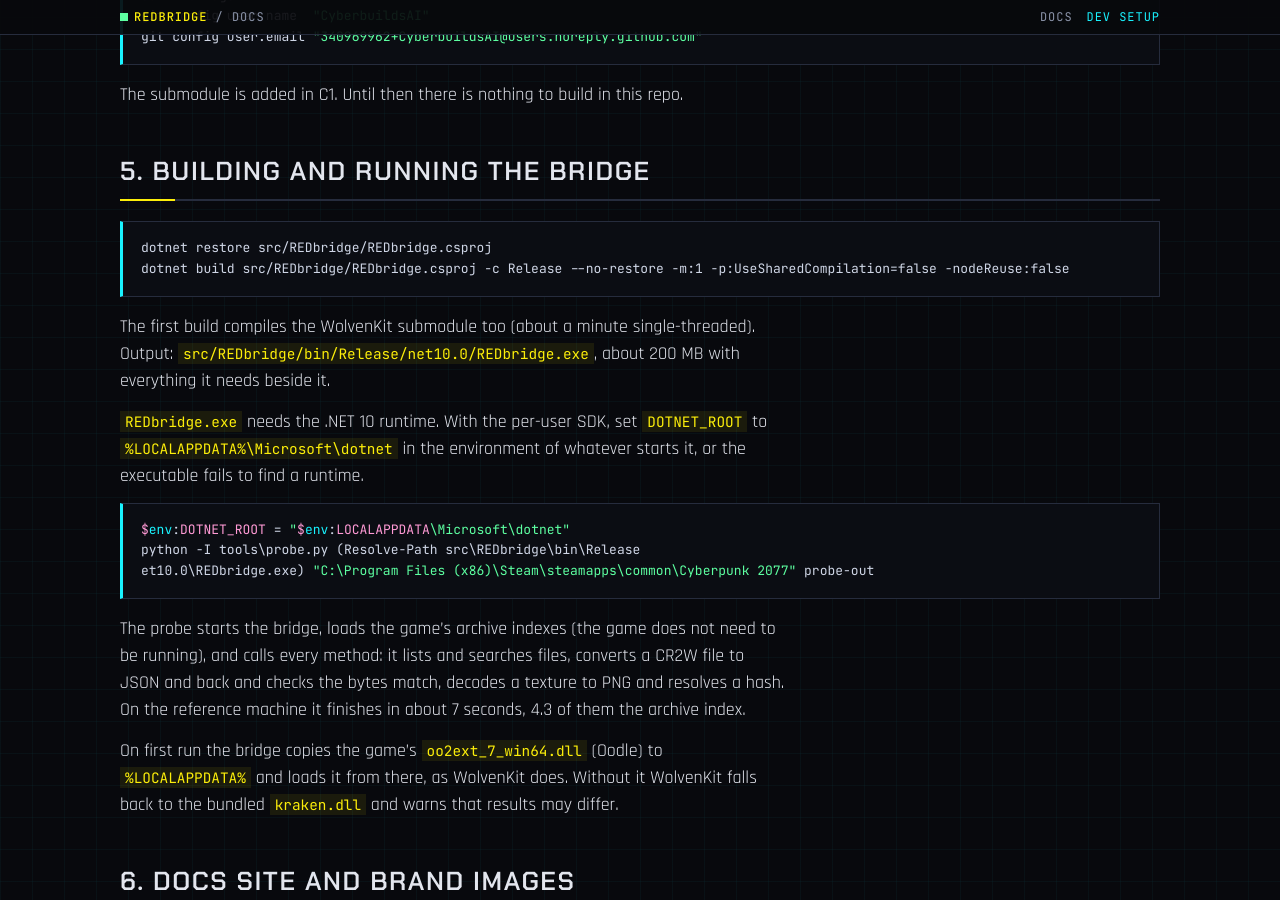
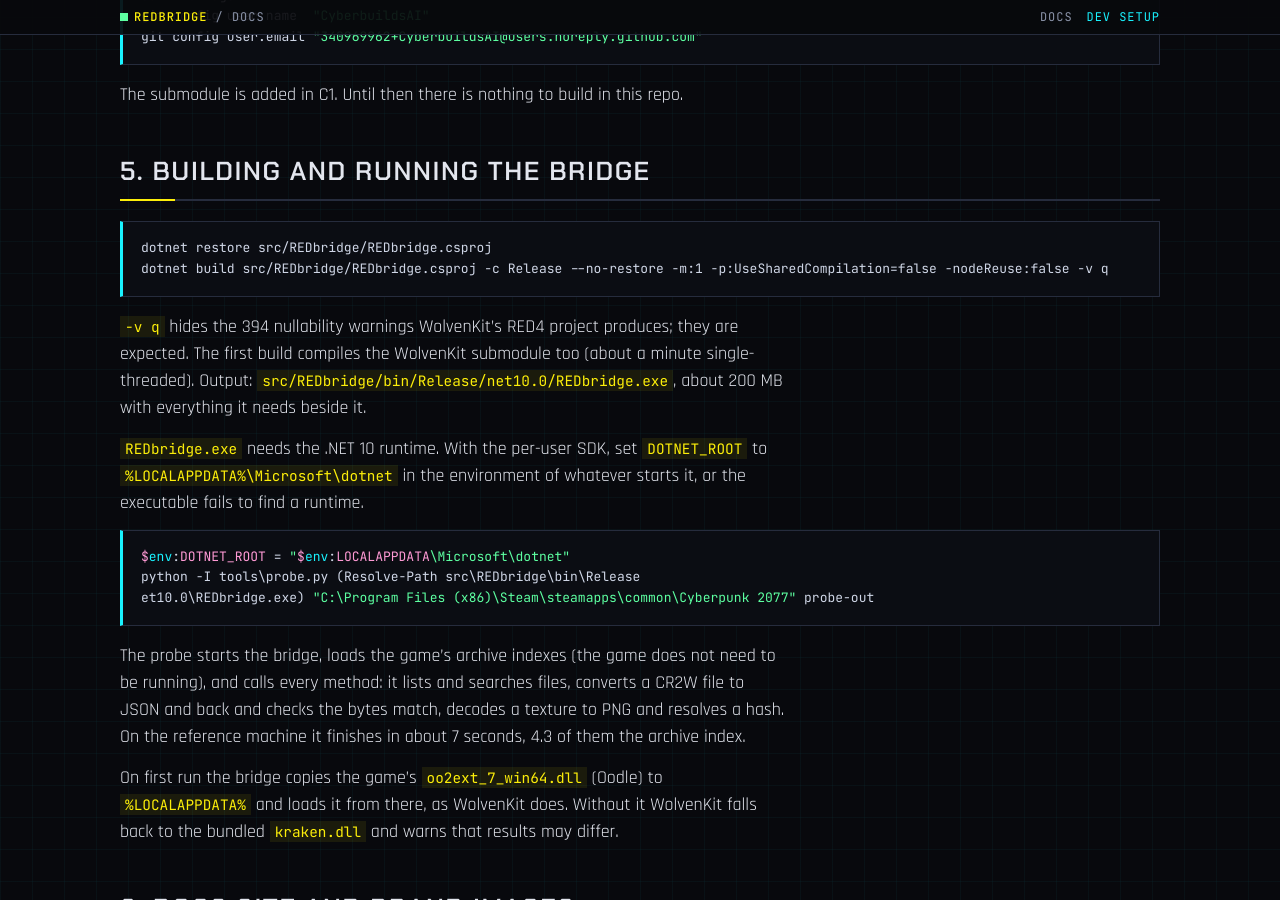
Before and after one commit to CyberbuildsAI/REDbridge, a Jekyll site: the page built from docs/dev-setup.md, in a window 1280 px wide and 900 px high, scrolled down 3215 px. Built offline with Jekyll 4.4.1, drawn with Linux system fonts in a browser that asks for light colours; our own code applies the rules of GitHub Pages for plain Markdown files.

Commit message:
Ignore probe output and quiet WolvenKit's warnings in the documented build
Co-Authored-By: Claude Fable 5.1 <noreply@anthropic.com>
Claude-Session: https://claude.ai/code/session_01QkNW84wQneonKhZEnY9Ci9

````diff
--- a/docs/dev-setup.md
+++ b/docs/dev-setup.md
@@ -99,10 +99,10 @@ The submodule is added in C1. Until then there is nothing to build in this repo.
 
 ```powershell
 dotnet restore src/REDbridge/REDbridge.csproj
-dotnet build src/REDbridge/REDbridge.csproj -c Release --no-restore -m:1 -p:UseSharedCompilation=false -nodeReuse:false
+dotnet build src/REDbridge/REDbridge.csproj -c Release --no-restore -m:1 -p:UseSharedCompilation=false -nodeReuse:false -v q
 ```
 
-The first build compiles the WolvenKit submodule too (about a minute single-threaded). Output: `src/REDbridge/bin/Release/net10.0/REDbridge.exe`, about 200 MB with everything it needs beside it.
+`-v q` hides the 394 nullability warnings WolvenKit's RED4 project produces; they are expected. The first build compiles the WolvenKit submodule too (about a minute single-threaded). Output: `src/REDbridge/bin/Release/net10.0/REDbridge.exe`, about 200 MB with everything it needs beside it.
 
 `REDbridge.exe` needs the .NET 10 runtime. With the per-user SDK, set `DOTNET_ROOT` to `%LOCALAPPDATA%\Microsoft\dotnet` in the environment of whatever starts it, or the executable fails to find a runtime.
 
````
Also changed, not shown: 1 other file.
